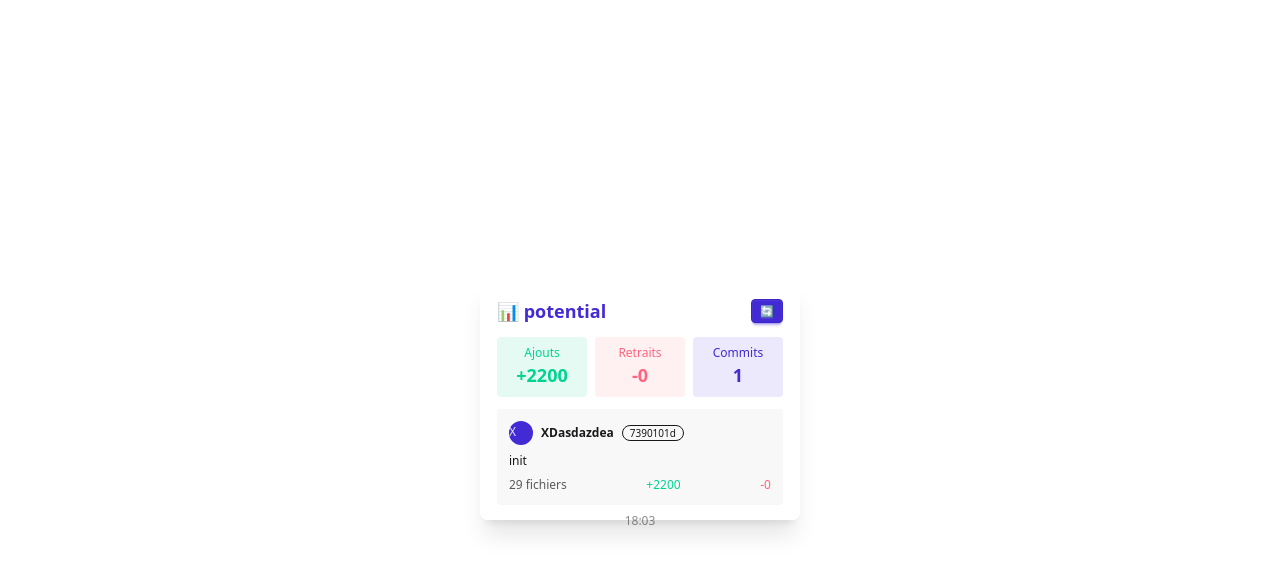
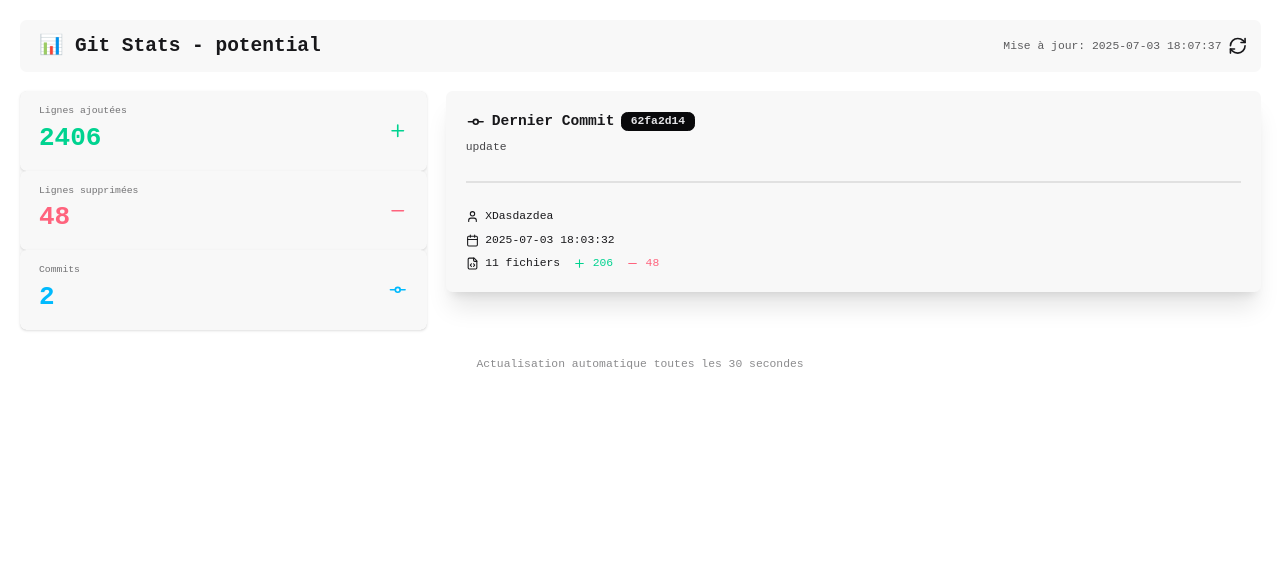
Before and after one commit to Glubus/Git-Stats-Obs-Overlay, a React app: page / in a window 1280 px wide. Shown: the top 574 px of the page. Built offline with nearby package versions, Linux system fonts and the light colour scheme; the HTML template or start-up script is replaced by a standard one.

Commit message:
feat: changed full ui

```diff
--- a/public/git-stats.json
+++ b/public/git-stats.json
@@ -1,16 +1,16 @@
 {
   "project_name": "potential",
-  "today_insertions": 2200,
-  "today_deletions": 0,
-  "today_commits": 1,
+  "today_insertions": 2406,
+  "today_deletions": 48,
+  "today_commits": 2,
   "latest_commit": {
-    "hash": "7390101d",
-    "message": "init\n",
+    "hash": "62fa2d14",
+    "message": "update\n",
     "author": "XDasdazdea",
-    "date": "2025-07-03 17:51:52",
-    "files_changed": 29,
-    "insertions": 2200,
-    "deletions": 0
+    "date": "2025-07-03 18:03:32",
+    "files_changed": 11,
+    "insertions": 206,
+    "deletions": 48
   },
-  "last_updated": "2025-07-03 18:03:07"
+  "last_updated": "2025-07-03 18:07:37"
 }
--- a/src/App.css
+++ b/src/App.css
@@ -26,3 +26,22 @@
   from { opacity: 0; transform: translateY(10px); }
   to { opacity: 1; transform: translateY(0); }
 }
+
+:root {
+  font-synthesis: none;
+  text-rendering: optimizeLegibility;
+  -webkit-font-smoothing: antialiased;
+  -moz-osx-font-smoothing: grayscale;
+}
+
+[data-theme="retro"] {
+  font-family: monospace;
+}
+
+html {
+  @apply bg-base-100;
+}
+
+html[data-theme="retro"] * {
+  font-family: monospace;
+}
--- a/src/App.tsx
+++ b/src/App.tsx
@@ -1,19 +1,23 @@
 import React from 'react';
 import { useGitStats } from './hooks/useGitStats';
-import { GitStatsCard } from './components/organisms/GitStatsCard';
+import { GitStatsDashboard } from './components/organisms/GitStatsDashboard';
 import { LoadingState } from './components/molecules/LoadingState';
 import { ErrorState } from './components/molecules/ErrorState';
 import './App.css';
 
-const App = () => {
+const App: React.FC = () => {
   const { gitStats, loading, error, refresh } = useGitStats();
+
+  React.useEffect(() => {
+    document.documentElement.setAttribute('data-theme', 'retro');
+  }, []);
+
+  if (error) {
+    return <ErrorState error={error} onRetry={refresh} />;
+  }
 
   if (loading && !gitStats) {
     return <LoadingState />;
-  }
-
-  if (error && !gitStats) {
-    return <ErrorState error={error} onRetry={refresh} />;
   }
 
   if (!gitStats) {
@@ -21,13 +25,11 @@ const App = () => {
   }
 
   return (
-    <div className="min-h-screen flex items-center justify-center p-4 bg-transparent">
-      <GitStatsCard
-        gitStats={gitStats}
-        onRefresh={refresh}
-        loading={loading}
-      />
-    </div>
+    <GitStatsDashboard
+      gitStats={gitStats}
+      onRefresh={refresh}
+      loading={loading}
+    />
   );
 };
 
--- a/src/components/atoms/StatCard.tsx
+++ b/src/components/atoms/StatCard.tsx
@@ -1,28 +1,45 @@
 import React from 'react';
+import { Plus, Minus, GitCommit } from 'lucide-react';
 
 interface StatCardProps {
   title: string;
-  value: string | number;
-  icon: React.ReactNode;
-  colorClass: string;
-  bgClass: string;
+  value: number;
+  type: 'insertions' | 'deletions' | 'commits';
 }
 
-export const StatCard: React.FC<StatCardProps> = ({
-  title,
-  value,
-  icon,
-  colorClass,
-  bgClass
-}) => {
+export const StatCard: React.FC<StatCardProps> = ({ title, value, type }) => {
+  const getIcon = () => {
+    switch (type) {
+      case 'insertions':
+        return <Plus className="w-6 h-6" />;
+      case 'deletions':
+        return <Minus className="w-6 h-6" />;
+      case 'commits':
+        return <GitCommit className="w-6 h-6" />;
+    }
+  };
+
+  const getColorClass = () => {
+    switch (type) {
+      case 'insertions':
+        return 'text-success';
+      case 'deletions':
+        return 'text-error';
+      case 'commits':
+        return 'text-info';
+    }
+  };
+
   return (
-    <div className={`stat ${bgClass} rounded-lg p-4`}>
-      <div className={`stat-figure ${colorClass}`}>
-        {icon}
-      </div>
-      <div className="stat-title text-sm">{title}</div>
-      <div className={`stat-value ${colorClass} text-2xl`}>
-        {typeof value === 'number' ? value.toLocaleString() : value}
+    <div className="stats shadow bg-base-200">
+      <div className="stat">
+        <div className={`stat-figure ${getColorClass()}`}>
+          {getIcon()}
+        </div>
+        <div className="stat-title font-mono">{title}</div>
+        <div className={`stat-value ${getColorClass()} font-mono`}>
+          {value}
+        </div>
       </div>
     </div>
   );
--- a/src/components/molecules/CommitCard.tsx
+++ b/src/components/molecules/CommitCard.tsx
@@ -1,5 +1,6 @@
 import React from 'react';
 import type { CommitInfo } from '../../types/git-stats';
+import { GitCommit, User, Calendar, FileCode, Plus, Minus } from 'lucide-react';
 
 interface CommitCardProps {
   commit: CommitInfo;
@@ -8,52 +9,45 @@ interface CommitCardProps {
 
 export const CommitCard: React.FC<CommitCardProps> = ({ commit, formatMessage }) => {
   return (
-    <div className="card bg-base-100 shadow-xl">
+    <div className="card bg-base-200 shadow-xl font-mono">
       <div className="card-body">
-        <h2 className="card-title text-2xl mb-4">
-          Dernier commit
+        <h2 className="card-title gap-2">
+          <GitCommit className="w-6 h-6" />
+          Dernier Commit
+          <div className="badge badge-neutral">{commit.hash}</div>
         </h2>
 
-        <div className="space-y-4">
-          <div className="flex items-start space-x-3">
-            <div className="avatar placeholder">
-              <div className="bg-primary text-primary-content rounded-full w-10">
-                <span className="text-sm">
-                  {commit.author.substring(0, 2).toUpperCase()}
-                </span>
-              </div>
-            </div>
-            <div className="flex-1">
-              <div className="flex items-center space-x-2">
-                <span className="font-semibold">{commit.author}</span>
-                <span className="badge badge-outline text-xs">
-                  {commit.hash}
-                </span>
-              </div>
-              <p className="text-sm text-base-content/70 mt-1">
-                {commit.date}
-              </p>
-            </div>
+        <p className="text-base-content/80 whitespace-pre-wrap">
+          {formatMessage(commit.message)}
+        </p>
+
+        <div className="divider"></div>
+
+        <div className="space-y-2">
+          <div className="flex items-center gap-2">
+            <User className="w-4 h-4" />
+            <span>{commit.author}</span>
           </div>
 
-          <div className="bg-base-200 rounded-lg p-4">
-            <p className="text-base font-medium">
-              {formatMessage(commit.message)}
-            </p>
+          <div className="flex items-center gap-2">
+            <Calendar className="w-4 h-4" />
+            <span>{commit.date}</span>
           </div>
 
-          <div className="grid grid-cols-3 gap-3 text-sm">
-            <div className="text-center p-2 bg-base-200 rounded">
-              <div className="font-semibold text-lg">{commit.files_changed}</div>
-              <div className="text-base-content/70">fichiers</div>
+          <div className="flex flex-wrap gap-4 mt-2">
+            <div className="flex items-center gap-2">
+              <FileCode className="w-4 h-4" />
+              <span>{commit.files_changed} fichiers</span>
             </div>
-            <div className="text-center p-2 bg-success/10 rounded">
-              <div className="font-semibold text-lg text-success">+{commit.insertions}</div>
-              <div className="text-base-content/70">ajouts</div>
+
+            <div className="flex items-center gap-2 text-success">
+              <Plus className="w-4 h-4" />
+              <span>{commit.insertions}</span>
             </div>
-            <div className="text-center p-2 bg-error/10 rounded">
-              <div className="font-semibold text-lg text-error">-{commit.deletions}</div>
-              <div className="text-base-content/70">retraits</div>
+
+            <div className="flex items-center gap-2 text-error">
+              <Minus className="w-4 h-4" />
+              <span>{commit.deletions}</span>
             </div>
           </div>
         </div>
--- a/src/components/molecules/TodayStats.tsx
+++ b/src/components/molecules/TodayStats.tsx
@@ -10,55 +10,27 @@ interface TodayStatsProps {
 export const TodayStats: React.FC<TodayStatsProps> = ({
   insertions,
   deletions,
-  commits
+  commits,
 }) => {
   const totalChanges = insertions + deletions;
 
   return (
-    <div className="card bg-base-100 shadow-xl">
-      <div className="card-body">
-        <h2 className="card-title text-2xl mb-4">
-          📅 Activité d'aujourd'hui
-        </h2>
-
-        <div className="grid grid-cols-3 gap-4">
+    <div className="stats stats-vertical shadow bg-base-200 w-full">
       <StatCard
-            title="Insertions"
-            value={`+${insertions}`}
-            icon={<span className="text-2xl">+</span>}
-            colorClass="text-success"
-            bgClass="bg-success/10"
+        title="Lignes ajoutées"
+        value={insertions}
+        type="insertions"
       />
-
       <StatCard
-            title="Suppressions"
-            value={`-${deletions}`}
-            icon={<span className="text-2xl">-</span>}
-            colorClass="text-error"
-            bgClass="bg-error/10"
+        title="Lignes supprimées"
+        value={deletions}
+        type="deletions"
       />
-
       <StatCard
         title="Commits"
         value={commits}
-            icon={<span className="text-2xl">📝</span>}
-            colorClass="text-primary"
-            bgClass="bg-primary/10"
+        type="commits"
       />
-        </div>
-
-        <div className="mt-4">
-          <div className="flex items-center justify-between text-sm text-base-content/70">
-            <span>Activité du jour</span>
-            <span>{totalChanges} lignes modifiées</span>
-          </div>
-          <progress
-            className="progress progress-primary w-full mt-2"
-            value={insertions}
-            max={totalChanges || 1}
-          ></progress>
-        </div>
-      </div>
     </div>
   );
 };
--- a/src/components/organisms/GitStatsDashboard.tsx
+++ b/src/components/organisms/GitStatsDashboard.tsx
@@ -2,7 +2,7 @@ import React from 'react';
 import type { GitStats } from '../../types/git-stats';
 import { TodayStats } from '../molecules/TodayStats';
 import { CommitCard } from '../molecules/CommitCard';
-import { useGitConfig } from '../../hooks/useGitConfig';
+import { RefreshCw } from 'lucide-react';
 
 interface GitStatsDashboardProps {
   gitStats: GitStats;
@@ -15,55 +15,56 @@ export const GitStatsDashboard: React.FC<GitStatsDashboardProps> = ({
   onRefresh,
   loading
 }) => {
-  const { config } = useGitConfig();
-
   const formatMessage = (message: string, maxLength: number = 60) => {
     if (message.length <= maxLength) return message;
     return message.substring(0, maxLength) + '...';
   };
 
   return (
-    <div className="min-h-screen bg-gradient-to-br from-base-200 to-base-300 p-6">
+    <div className="min-h-screen bg-base-100 p-6">
       {/* Header */}
-      <div className="text-center mb-8">
-        <h1 className="text-4xl font-bold text-primary mb-2">
+      <div className="navbar bg-base-200 rounded-box mb-6">
+        <div className="flex-1">
+          <h1 className="text-2xl font-bold font-mono ml-4">
             📊 Git Stats - {gitStats.project_name}
           </h1>
-        <div className="space-y-1">
-          <p className="text-base-content/70">
-            Dernière mise à jour: {gitStats.last_updated}
-          </p>
-          {config && (
-            <p className="text-sm text-base-content/60">
-              Chemin du projet: {config.project_path}
-            </p>
-          )}
+        </div>
+        <div className="flex-none gap-4">
+          <span className="text-base-content/70 text-sm font-mono">
+            Mise à jour: {gitStats.last_updated}
+          </span>
+          <button
+            className={`btn btn-square btn-ghost ${loading ? 'loading' : ''}`}
+            onClick={onRefresh}
+            disabled={loading}
+          >
+            <RefreshCw className="w-6 h-6" />
+          </button>
         </div>
       </div>
 
-      <div className="max-w-6xl mx-auto grid grid-cols-1 lg:grid-cols-2 gap-6">
+      <div className="flex flex-col lg:flex-row gap-6">
+        {/* Stats */}
+        <div className="w-full lg:w-1/3">
           <TodayStats
             insertions={gitStats.today_insertions}
             deletions={gitStats.today_deletions}
             commits={gitStats.today_commits}
           />
+        </div>
 
+        {/* Commit Info */}
+        <div className="w-full lg:w-2/3">
           <CommitCard
             commit={gitStats.latest_commit}
             formatMessage={formatMessage}
           />
         </div>
+      </div>
 
-      {/* Footer with refresh button */}
+      {/* Footer */}
       <div className="text-center mt-8">
-        <button
-          className={`btn btn-primary ${loading ? 'loading' : ''}`}
-          onClick={onRefresh}
-          disabled={loading}
-        >
-          {loading ? 'Actualisation...' : '🔄 Actualiser'}
-        </button>
-        <p className="text-sm text-base-content/50 mt-2">
+        <p className="text-sm text-base-content/50 font-mono">
           Actualisation automatique toutes les 30 secondes
         </p>
       </div>
```
Also changed, not shown: src/components/molecules/ErrorState.tsx (+15 -7 lines), src/components/molecules/LoadingState.tsx (+10 -4 lines), 1 other file (tests, documents, lock files or other folders). Lines whose indentation alone changed are shown as unchanged.
